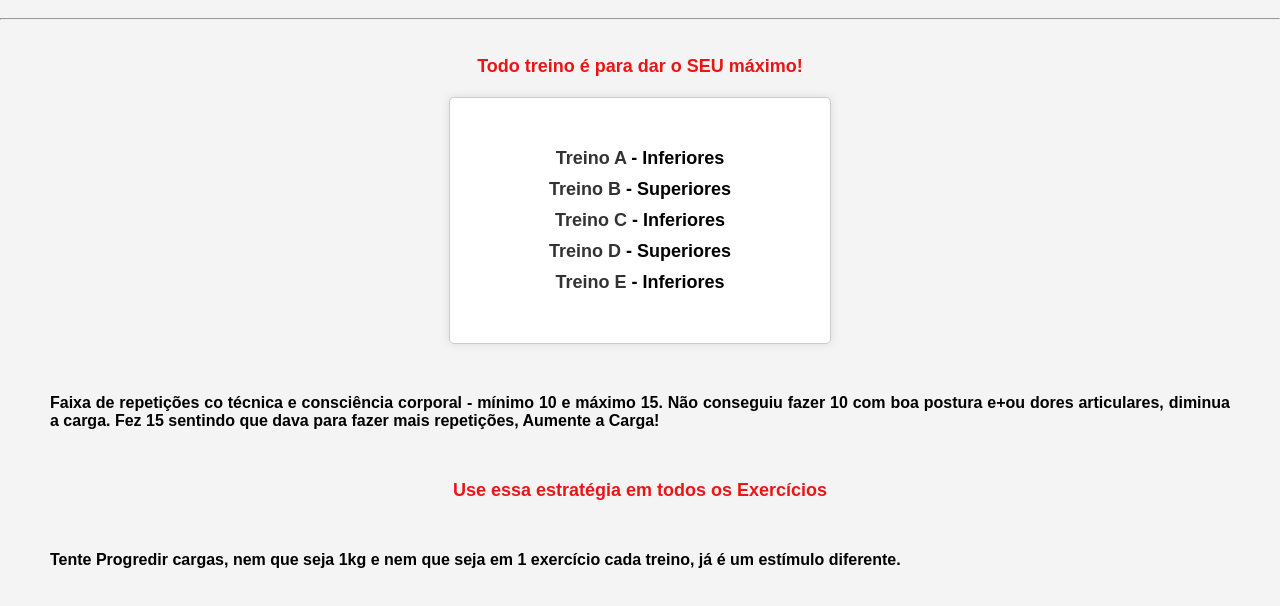
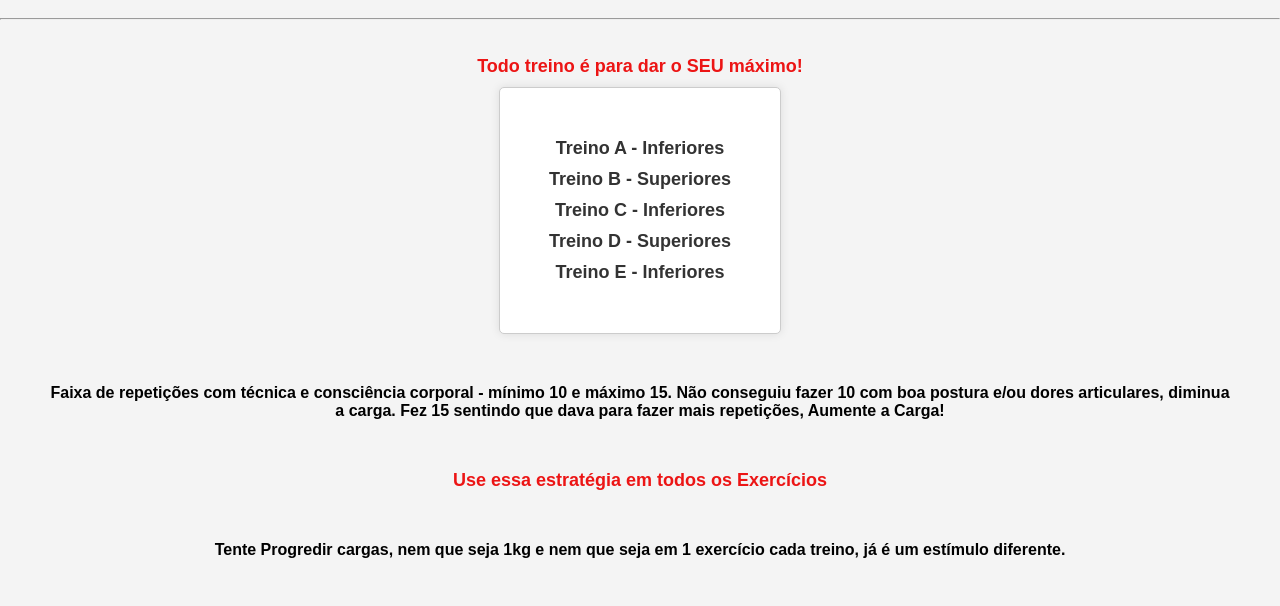
Before and after one commit to DenizeFMatos/Meu-Treino, a plain HTML site: page index.html in a window 1280 px wide. Shown: the part 60-666 px from the top of the page. Drawn offline with Linux system fonts and the light colour scheme.

Commit message:
Mudanças no CSS

```diff
--- a/css/style.css
+++ b/css/style.css
@@ -10,8 +10,8 @@ h1 {
 }
 section {
     text-align: center;
-    width: 300px;
-    margin: 20px auto;
+    width: 200px;
+    margin: 10px auto;
     padding: 40px;
     border: 1px solid #ccc;
     background-color: #fff;
@@ -32,7 +32,7 @@ h4 {
     font-size: 16px;
     margin: 40px;
     padding: 10px;
-    text-align: justify;
+    text-align: center;
 }
 a {
     text-decoration: none;
@@ -40,4 +40,6 @@ a {
 }
 a:hover {
     text-decoration: underline;
+    font-size: 19px;
+    color: rgb(100, 52, 173);
 }
--- a/index.html
+++ b/index.html
@@ -12,17 +12,16 @@
     <br />
     <h3>Todo treino é para dar o SEU máximo!</h3>
     <section>
-      <h2><a href="treinoA.html">Treino A</a> - Inferiores</h2>
-      <h2><a href="treinoB.html">Treino B</a> - Superiores</h2>
-      <h2><a href="treinoC.html">Treino C</a> - Inferiores</h2>
-      <h2><a href="treinoD.html">Treino D</a> - Superiores</h2>
-      <h2><a href="treinoE.html">Treino E</a> - Inferiores</h2>
+      <h2><a href="treinoA.html">Treino A - Inferiores</a></h2>
+      <h2><a href="treinoB.html">Treino B - Superiores</a></h2>
+      <h2><a href="treinoC.html">Treino C - Inferiores</a></h2>
+      <h2><a href="treinoD.html">Treino D - Superiores</a></h2>
+      <h2><a href="treinoE.html">Treino E - Inferiores</a></h2>
     </section>
 
-
     <h4>
-      Faixa de repetições co técnica e consciência corporal - mínimo 10 e máximo
-      15. Não conseguiu fazer 10 com boa postura e+ou dores articulares, diminua
+      Faixa de repetições com técnica e consciência corporal - mínimo 10 e máximo
+      15. Não conseguiu fazer 10 com boa postura e/ou dores articulares, diminua
       a carga. Fez 15 sentindo que dava para fazer mais repetições, Aumente a
       Carga!
     </h4>
```
Also changed, not shown: treinoA.html (+7 -7 lines), treinoB.html (+8 -8 lines), treinoC.html (+8 -8 lines), treinoD.html (+8 -8 lines), treinoE.html (+8 -8 lines).
